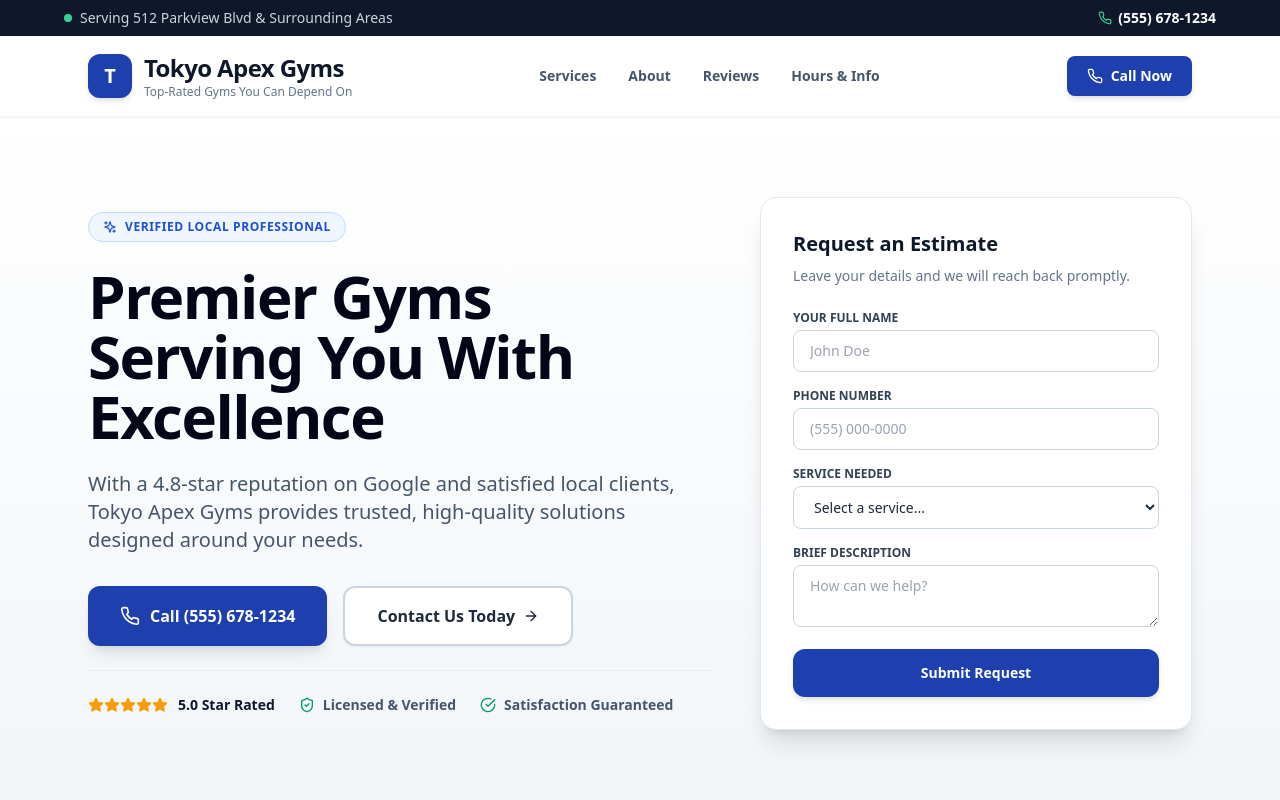
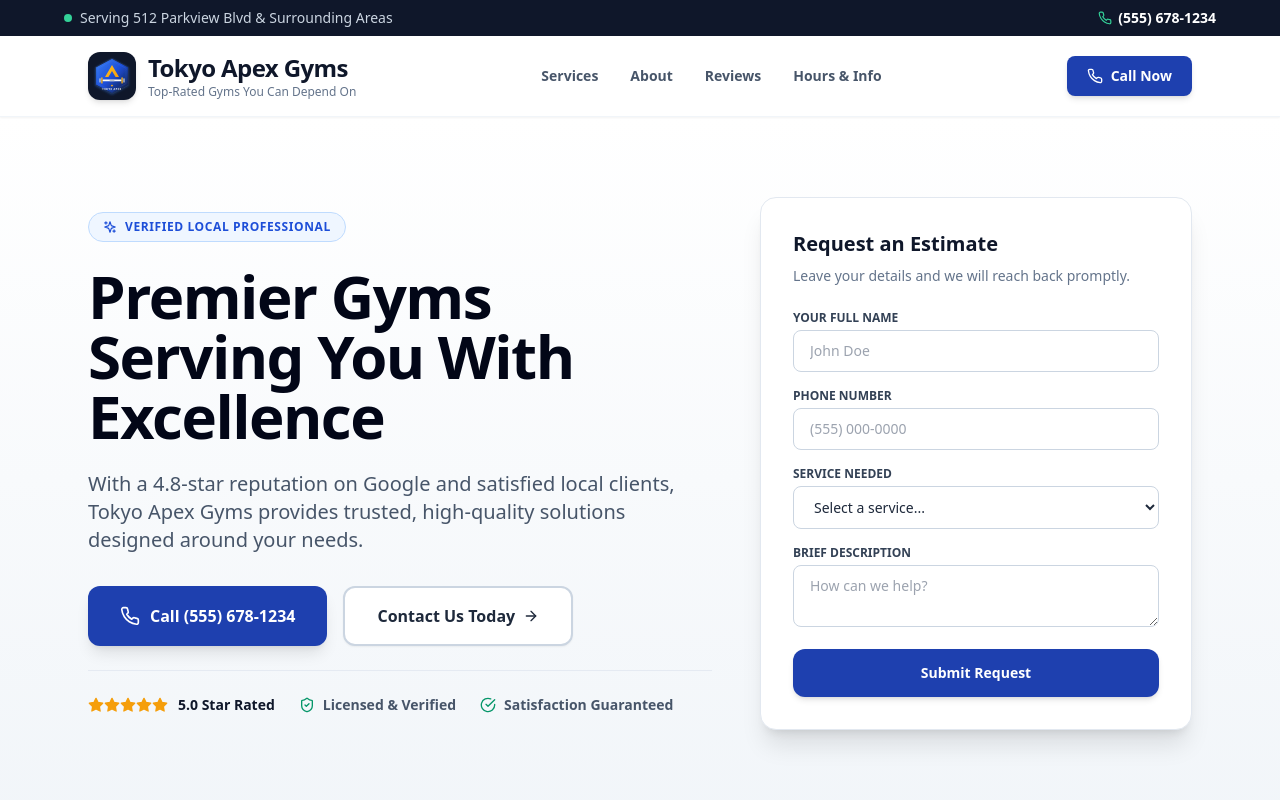
Before and after one commit to Aqdas-626/client-tokyo-apex-gyms, a React (Vite) app: page / in a window 1280 px wide. Shown: the top 800 px of the page. Built offline with nearby package versions, Linux system fonts and the light colour scheme.

Commit message:
Initial automated website build

```diff
--- a/src/App.jsx
+++ b/src/App.jsx
@@ -62,12 +62,20 @@ export default function App() {
       <header className="sticky top-0 z-40 bg-white/95 backdrop-blur border-b border-slate-100 shadow-sm">
         <div className="max-w-6xl mx-auto px-4 sm:px-6 h-20 flex items-center justify-between">
           <div className="flex items-center gap-3">
+            {siteData.logo_url ? (
+              <img
+                src={siteData.logo_url}
+                alt={siteData.business_name}
+                className="w-12 h-12 object-contain rounded-xl shadow-md bg-slate-900 p-1"
+              />
+            ) : (
               <div
                 className="w-11 h-11 rounded-xl flex items-center justify-center text-white font-bold text-xl shadow-md"
                 style={{ backgroundColor: primaryColor }}
               >
                 {siteData.business_name.charAt(0)}
               </div>
+            )}
             <div>
               <span className="font-extrabold text-xl sm:text-2xl text-slate-900 tracking-tight block leading-tight">
                 {siteData.business_name}
@@ -424,10 +432,40 @@ export default function App() {
       </section>
 
       {/* Footer */}
-      <footer className="bg-slate-950 text-slate-500 py-8 border-t border-slate-900 text-xs">
-        <div className="max-w-6xl mx-auto px-4 sm:px-6 flex flex-col sm:flex-row justify-between items-center gap-4 text-center sm:text-left">
+      <footer className="bg-slate-950 text-slate-400 py-12 border-t border-slate-900 text-sm">
+        <div className="max-w-6xl mx-auto px-4 sm:px-6">
+          <div className="flex flex-col sm:flex-row justify-between items-center gap-6 pb-8 border-b border-slate-800 text-center sm:text-left">
+            <div className="flex items-center gap-3">
+              {(siteData.footer?.logo_url || siteData.logo_url) && (
+                <img
+                  src={siteData.footer?.logo_url || siteData.logo_url}
+                  alt={siteData.business_name}
+                  className="w-12 h-12 object-contain rounded-xl shadow-lg bg-slate-900 p-1"
+                />
+              )}
+              <div>
+                <span className="font-bold text-lg text-white block">
+                  {siteData.business_name}
+                </span>
+                <span className="text-xs text-slate-400">
+                  {siteData.footer?.description || siteData.tagline}
+                </span>
+              </div>
+            </div>
+            {siteData.phone && (
+              <a
+                href={`tel:${siteData.phone}`}
+                className="text-white hover:text-emerald-400 font-semibold transition-colors flex items-center gap-2"
+              >
+                <Phone className="w-4 h-4 text-emerald-400" />
+                <span>{siteData.phone}</span>
+              </a>
+            )}
+          </div>
+          <div className="pt-6 flex flex-col sm:flex-row justify-between items-center gap-3 text-xs text-slate-500 text-center sm:text-left">
             <span>&copy; {new Date().getFullYear()} {siteData.business_name}. All rights reserved.</span>
-          <span>Designed with high-conversion web standards.</span>
+            <span>Premium Performance &amp; Web Standards.</span>
+          </div>
         </div>
       </footer>
     </div>
--- a/src/siteData.json
+++ b/src/siteData.json
@@ -1,6 +1,6 @@
 {
   "business_name": "Tokyo Apex Gyms",
-  "logo_url": "https://images.unsplash.com/photo-1534438327276-14e5300c3a48?w=300&auto=format&fit=crop&q=80",
+  "logo_url": "/logo.svg",
   "tagline": "Top-Rated Gyms You Can Depend On",
   "hero_headline": "Premier Gyms Serving You With Excellence",
   "hero_description": "With a 4.8-star reputation on Google and satisfied local clients, Tokyo Apex Gyms provides trusted, high-quality solutions designed around your needs.",
@@ -51,7 +51,7 @@
   "email": "",
   "footer": {
     "show_logo": true,
-    "logo_url": "https://images.unsplash.com/photo-1534438327276-14e5300c3a48?w=300&auto=format&fit=crop&q=80",
+    "logo_url": "/logo.svg",
     "description": "Premier Gyms Serving You With Excellence.",
     "copyright": "© Tokyo Apex Gyms. All rights reserved."
   },
```
Also changed, not shown: public/logo.svg (added). Lines whose indentation alone changed are shown as unchanged.
